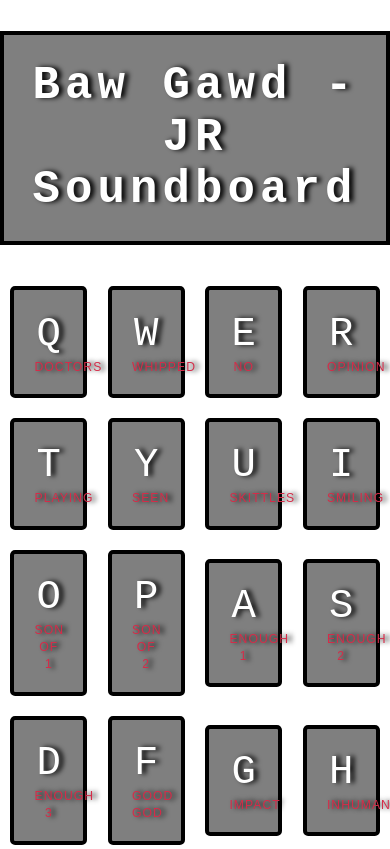
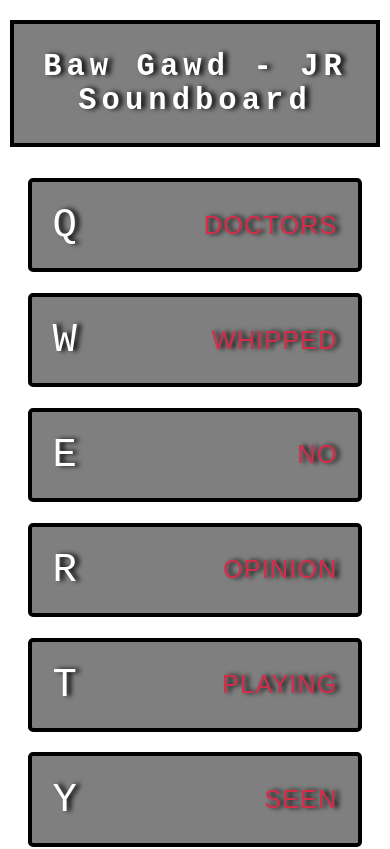
Before and after one commit to DarylEh/JR-Soundboard, a website: page index.html in a window 390 px wide. Shown: the top 849 px of the page. Drawn offline with nearby package versions, Linux system fonts and the light colour scheme; files that its build step writes are made by us from their sources.

Commit message:
added responsive

```diff
--- a/dev/styles/_main.scss
+++ b/dev/styles/_main.scss
@@ -11,7 +11,7 @@ body,html {
     font-family: sans-serif;
 }
 .wrapper {
-    max-width: 960px;
+    max-width: 95%;
     margin: 0 auto;
 }
 header {
@@ -65,7 +65,7 @@ kbd {
     font-size: 4rem;
 }
 .sound {
-    font-size: 1.2rem;
+    font-size: 2rem;
     text-transform: uppercase;
     letter-spacing: .1rem;
     color: #d52c49;
@@ -95,14 +95,35 @@ kbd {
 // }
 
 // /* Small Devices, Tablets */
-// @media only screen and (max-width : 768px) {
-
-// }
+@media only screen and (max-width : 768px) {
+    .key {
+        width: calc(33.3% - 2rem);
+    }
+        .sound {
+            font-size: 1.75rem;
+        }
+}
 
 // /* Extra Small Devices, Phones */
-// @media only screen and (max-width : 480px) {
+@media only screen and (max-width : 480px) {
+    header h1 {
+        font-size: 3rem;
+}
+    .key {
+        width: 90%;
+        display: flex;
+        padding: 2rem 2rem;
+        justify-content: space-between;
+        align-content: center;
 
-// }
+        .sound {
+            margin:auto 0;
+            font-size: 2.5rem;
+        }
+    }
+
+
+}
 
 // /* Custom, iPhone Retina */
 // @media only screen and (max-width : 320px) {
--- a/index.html
+++ b/index.html
@@ -3,6 +3,7 @@
 <head>
 	<meta charset="UTF-8">
 	<title>Jim Ross / King Soundboard</title>
+	<meta name="viewport" content="width=device-width, initial-scale=1">
 	<link rel="stylesheet" href="public/styles/style.css">
 </head>
 <body class="wrapper">
```
